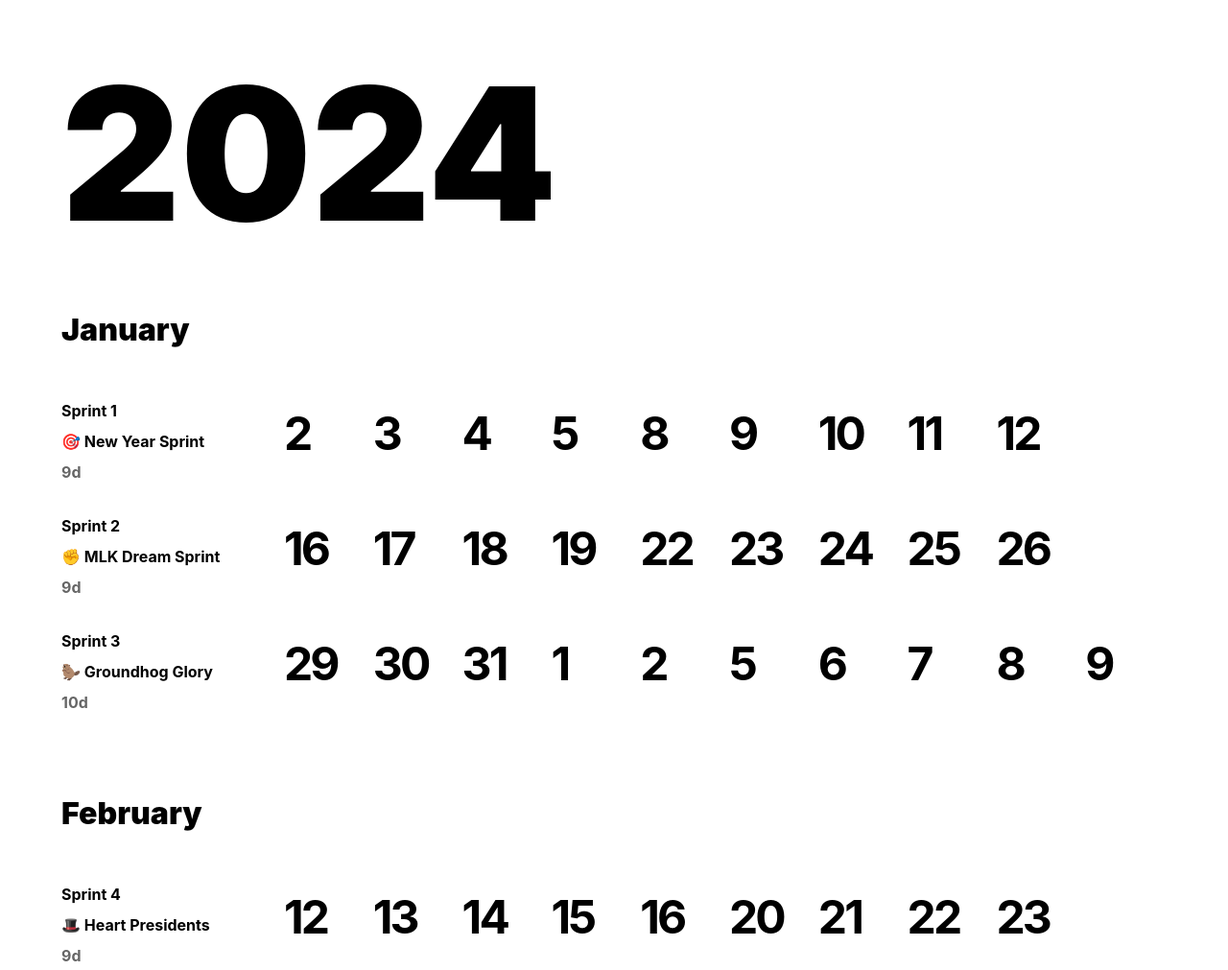
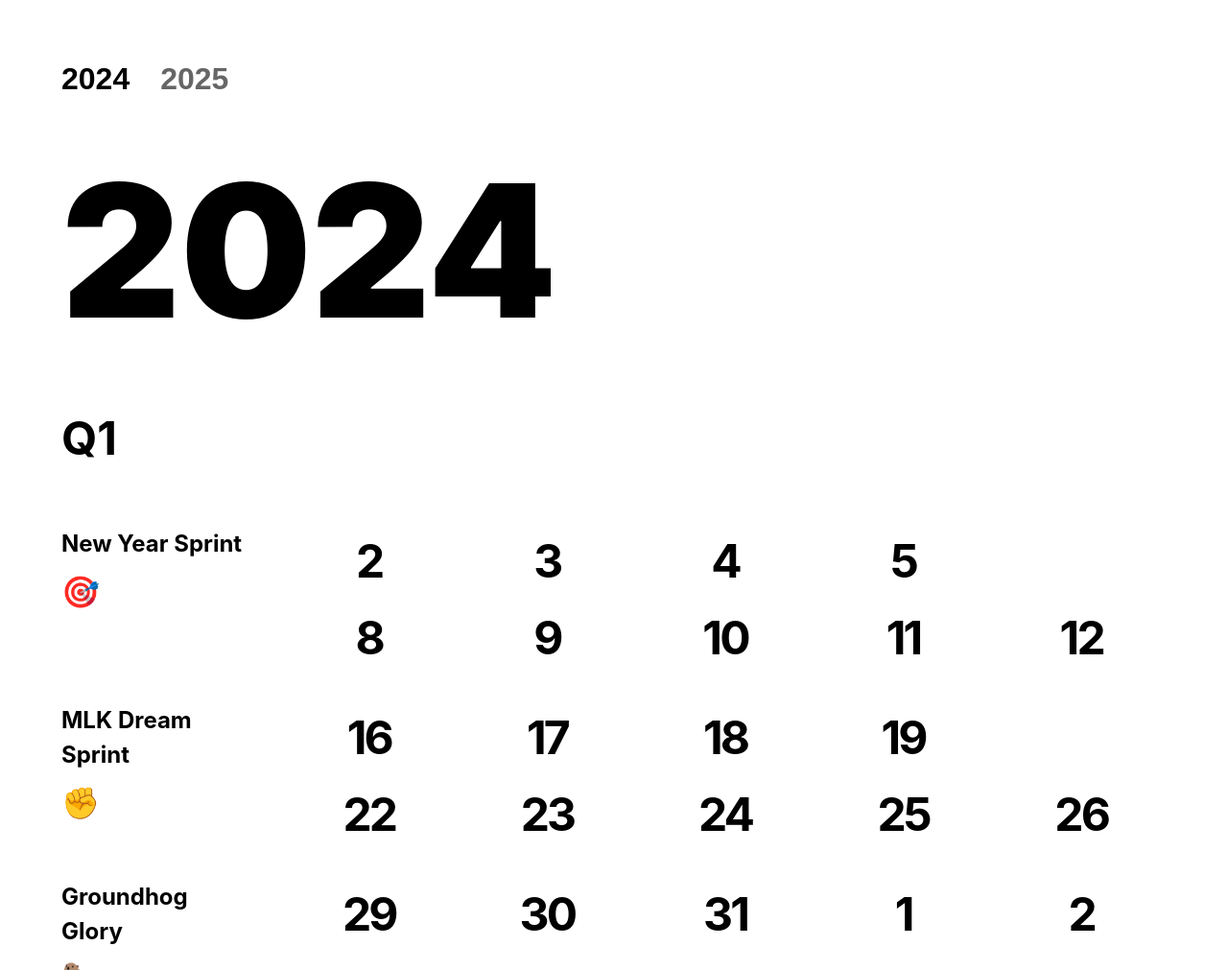
Before and after one commit to moonadesign/sprinter-nav, a website: page index.html in a window 1280 px wide. Shown: the top 1011 px of the page at 96% size. Drawn offline with Linux system fonts and the light colour scheme.

Commit message:
Update UI to work with new files

```diff
--- a/index.html
+++ b/index.html
@@ -1,16 +1,13 @@
 <!DOCTYPE html>
-<html lang="en">
+<html>
   <head>
-    <meta charset="UTF-8">
-    <meta name="viewport" content="width=device-width, initial-scale=1.0">
-    <title>Sprint Calendar 2024</title>
-    <link rel="stylesheet" href="styles.css">
+    <title>Sprint Navigator</title>
+    <link rel="stylesheet" href="styles.css" />
   </head>
   <body>
-    <main>
+    <div id="year-tabs"></div>
     <h1>2024</h1>
     <div id="sprints"></div>
-    </main>
     <script src="scripts.js"></script>
   </body>
 </html>
--- a/scripts.js
+++ b/scripts.js
@@ -1,39 +1,86 @@
-async function loadSprints() {
-    const response = await fetch('sprints.json');
-    const sprints = await response.json();
-    const container = document.getElementById('sprints');
+async function loadSprints(year = '24') {
+  const response = await fetch(`sprints-${year}.json`)
+  const sprints = await response.json()
+  const container = document.getElementById('sprints')
+  container.innerHTML = '' // Clear existing sprints
 
-    let currentMonth = '';
+  // Update the year in h1
+  document.querySelector('h1').textContent = `20${year}`
 
-    sprints.forEach((sprint, i) => {
-        const month = sprint.days?.length ? new Date(sprint.days[0]).toLocaleString('default', { month: 'long' }) : '';
-        if (month && month !== currentMonth) {
-            currentMonth = month;
-            const monthDiv = document.createElement('div');
-            monthDiv.className = 'month';
-            monthDiv.textContent = month;
-            container.appendChild(monthDiv);
+  // Group sprints into quarters (6 sprints per quarter)
+  for (let quarter = 0; quarter < 4; quarter++) {
+    const quarterDiv = document.createElement('div')
+    quarterDiv.className = 'quarter'
+    quarterDiv.innerHTML = `<h2>Q${quarter + 1}</h2>`
+
+    const sprintsInQuarter = sprints.slice(quarter * 6, (quarter + 1) * 6)
+
+    sprintsInQuarter.forEach(sprint => {
+      const div = document.createElement('div')
+      div.className = 'sprint'
+
+      // Group days into weeks
+      const weeks = []
+      let currentWeek = []
+      sprint.days?.forEach(date => {
+        const day = new Date(date + 'T00:00:00')
+        currentWeek.push(day)
+        if (day.getDay() === 5 || date === sprint.days[sprint.days.length - 1]) {
+          // Friday or last day
+          // Pad the week with empty days if needed
+          while (currentWeek.length < 5) {
+            currentWeek.push(null)
+          }
+          weeks.push(currentWeek)
+          currentWeek = []
         }
+      })
 
-        const div = document.createElement('div');
-        div.className = 'sprint';
+      div.innerHTML = `
+        <div class="sprint-info">
+          <div>${sprint.name}</div>
+          <div class="sprint-emoji">${sprint.emoji}</div>
+        </div>
+        <div class="days">
+          ${weeks
+            .map(
+              week => `
+            <div class="week">
+              ${week
+                .map(day => (day ? `<div class="day">${day.getDate()}</div>` : `<div class="day empty"></div>`))
+                .join('')}
+            </div>
+          `,
+            )
+            .join('')}
+        </div>
+      `
+      quarterDiv.appendChild(div)
+    })
 
-        div.innerHTML = `
-            <div class="sprint-info">
-                <div>Sprint ${i + 1}</div>
-                <div>${sprint.emoji} ${sprint.nickname}</div>
-                <div class="workdays">${sprint.days?.length || 0}d</div>
-            </div>
-            <div class="days">
-                ${sprint.days?.map(date => {
-                    const day = new Date(date + 'T00:00:00');
-                    console.log('Date string:', date, 'Parsed date:', day, 'Day of month:', day.getDate());
-                    return `<div class="day">${day.getDate()}</div>`;
-                }).join('') || ''}
-            </div>
-        `;
-        container.appendChild(div);
-    });
+    container.appendChild(quarterDiv)
+  }
 }
 
-document.addEventListener('DOMContentLoaded', loadSprints);
+function setupTabs() {
+  const years = ['24', '25']
+  const tabsContainer = document.getElementById('year-tabs')
+
+  years.forEach(year => {
+    const tab = document.createElement('button')
+    tab.textContent = `20${year}`
+    tab.onclick = () => {
+      // Update active tab
+      document.querySelectorAll('#year-tabs button').forEach(t => t.classList.remove('active'))
+      tab.classList.add('active')
+      // Load sprints for selected year
+      loadSprints(year)
+    }
+    tabsContainer.appendChild(tab)
+  })
+
+  // Activate first tab
+  tabsContainer.firstChild.click()
+}
+
+document.addEventListener('DOMContentLoaded', setupTabs)
--- a/sprints.json
+++ /dev/null
@@ -1,396 +0,0 @@
-[
-  {
-    "nickname": "New Year Sprint",
-    "emoji": "🎯",
-    "days": [
-      "2024-01-02",
-      "2024-01-03",
-      "2024-01-04",
-      "2024-01-05",
-      "2024-01-08",
-      "2024-01-09",
-      "2024-01-10",
-      "2024-01-11",
-      "2024-01-12"
-    ]
-  },
-  {
-    "nickname": "MLK Dream Sprint",
-    "emoji": "✊",
-    "days": [
-      "2024-01-16",
-      "2024-01-17",
-      "2024-01-18",
-      "2024-01-19",
-      "2024-01-22",
-      "2024-01-23",
-      "2024-01-24",
-      "2024-01-25",
-      "2024-01-26"
-    ]
-  },
-  {
-    "nickname": "Groundhog Glory",
-    "emoji": "🦫",
-    "days": [
-      "2024-01-29",
-      "2024-01-30",
-      "2024-01-31",
-      "2024-02-01",
-      "2024-02-02",
-      "2024-02-05",
-      "2024-02-06",
-      "2024-02-07",
-      "2024-02-08",
-      "2024-02-09"
-    ]
-  },
-  {
-    "nickname": "Heart Presidents",
-    "emoji": "🎩",
-    "days": [
-      "2024-02-12",
-      "2024-02-13",
-      "2024-02-14",
-      "2024-02-15",
-      "2024-02-16",
-      "2024-02-20",
-      "2024-02-21",
-      "2024-02-22",
-      "2024-02-23"
-    ]
-  },
-  {
-    "nickname": "Leap Year Leap",
-    "emoji": "🦘",
-    "days": [
-      "2024-02-26",
-      "2024-02-27",
-      "2024-02-28",
-      "2024-02-29",
-      "2024-03-01",
-      "2024-03-04",
-      "2024-03-05",
-      "2024-03-06",
-      "2024-03-07",
-      "2024-03-08"
-    ]
-  },
-  {
-    "nickname": "Shamrock Sprint",
-    "emoji": "☘️",
-    "days": [
-      "2024-03-11",
-      "2024-03-12",
-      "2024-03-13",
-      "2024-03-14",
-      "2024-03-15",
-      "2024-03-18",
-      "2024-03-19",
-      "2024-03-20",
-      "2024-03-21",
-      "2024-03-22"
-    ]
-  },
-  {
-    "nickname": "Q1 Off Week",
-    "emoji": "🌴",
-    "days": ["2024-03-25", "2024-03-26", "2024-03-27", "2024-03-28", "2024-03-29"]
-  },
-  {
-    "nickname": "Easter Hop",
-    "emoji": "🐰",
-    "days": [
-      "2024-04-02",
-      "2024-04-03",
-      "2024-04-04",
-      "2024-04-05",
-      "2024-04-08",
-      "2024-04-09",
-      "2024-04-10",
-      "2024-04-11",
-      "2024-04-12"
-    ]
-  },
-  {
-    "nickname": "Tax Trek",
-    "emoji": "📊",
-    "days": [
-      "2024-04-15",
-      "2024-04-16",
-      "2024-04-17",
-      "2024-04-18",
-      "2024-04-19",
-      "2024-04-22",
-      "2024-04-23",
-      "2024-04-24",
-      "2024-04-25",
-      "2024-04-26"
-    ]
-  },
-  {
-    "nickname": "Mayo Fiesta",
-    "emoji": "🪅",
-    "days": [
-      "2024-04-29",
-      "2024-04-30",
-      "2024-05-01",
-      "2024-05-02",
-      "2024-05-03",
-      "2024-05-06",
-      "2024-05-07",
-      "2024-05-08",
-      "2024-05-09",
-      "2024-05-10"
-    ]
-  },
-  {
-    "nickname": "Thirty Eight",
-    "emoji": "🎂",
-    "days": [
-      "2024-05-13",
-      "2024-05-14",
-      "2024-05-15",
-      "2024-05-16",
-      "2024-05-17",
-      "2024-05-20",
-      "2024-05-21",
-      "2024-05-22",
-      "2024-05-23",
-      "2024-05-24"
-    ]
-  },
-  {
-    "nickname": "Memorial March",
-    "emoji": "🎖️",
-    "days": [
-      "2024-05-28",
-      "2024-05-29",
-      "2024-05-30",
-      "2024-05-31",
-      "2024-06-03",
-      "2024-06-04",
-      "2024-06-05",
-      "2024-06-06",
-      "2024-06-07"
-    ]
-  },
-  {
-    "nickname": "Juneteenth Journey",
-    "emoji": "⭐",
-    "days": [
-      "2024-06-10",
-      "2024-06-11",
-      "2024-06-12",
-      "2024-06-13",
-      "2024-06-14",
-      "2024-06-17",
-      "2024-06-18",
-      "2024-06-20",
-      "2024-06-21"
-    ]
-  },
-  {
-    "nickname": "Q2 Off Week",
-    "emoji": "✌🏼",
-    "days": ["2024-06-24", "2024-06-25", "2024-06-26", "2024-06-27", "2024-06-28"]
-  },
-  {
-    "nickname": "Independence Dash",
-    "emoji": "🎆",
-    "days": [
-      "2024-07-01",
-      "2024-07-02",
-      "2024-07-03",
-      "2024-07-05",
-      "2024-07-08",
-      "2024-07-09",
-      "2024-07-10",
-      "2024-07-11",
-      "2024-07-12"
-    ]
-  },
-  {
-    "nickname": "Midsummer Surge",
-    "emoji": "🌊",
-    "days": [
-      "2024-07-15",
-      "2024-07-16",
-      "2024-07-17",
-      "2024-07-18",
-      "2024-07-19",
-      "2024-07-22",
-      "2024-07-23",
-      "2024-07-24",
-      "2024-07-25",
-      "2024-07-26"
-    ]
-  },
-  {
-    "nickname": "August Ascent",
-    "emoji": "🚀",
-    "days": [
-      "2024-07-29",
-      "2024-07-30",
-      "2024-07-31",
-      "2024-08-01",
-      "2024-08-02",
-      "2024-08-05",
-      "2024-08-06",
-      "2024-08-07",
-      "2024-08-08",
-      "2024-08-09"
-    ]
-  },
-  {
-    "nickname": "Back to School",
-    "emoji": "📚",
-    "days": [
-      "2024-08-12",
-      "2024-08-13",
-      "2024-08-14",
-      "2024-08-15",
-      "2024-08-16",
-      "2024-08-19",
-      "2024-08-20",
-      "2024-08-21",
-      "2024-08-22",
-      "2024-08-23"
-    ]
-  },
-  {
-    "nickname": "Labor Day Launch",
-    "emoji": "🛠️",
-    "days": [
-      "2024-08-26",
-      "2024-08-27",
-      "2024-08-28",
-      "2024-08-29",
-      "2024-08-30",
-      "2024-09-03",
-      "2024-09-04",
-      "2024-09-05",
-      "2024-09-06"
-    ]
-  },
-  {
-    "nickname": "Fall Forward",
-    "emoji": "🍂",
-    "days": [
-      "2024-09-09",
-      "2024-09-10",
-      "2024-09-11",
-      "2024-09-12",
-      "2024-09-13",
-      "2024-09-16",
-      "2024-09-17",
-      "2024-09-18",
-      "2024-09-19",
-      "2024-09-20"
-    ]
-  },
-  {
-    "nickname": "Q3 Off Week",
-    "emoji": "🏖️",
-    "days": ["2024-09-23", "2024-09-24", "2024-09-25", "2024-09-26", "2024-09-27"]
-  },
-  {
-    "nickname": "October Opening",
-    "emoji": "🎃",
-    "days": [
-      "2024-09-30",
-      "2024-10-01",
-      "2024-10-02",
-      "2024-10-03",
-      "2024-10-04",
-      "2024-10-07",
-      "2024-10-08",
-      "2024-10-09",
-      "2024-10-10",
-      "2024-10-11"
-    ]
-  },
-  {
-    "nickname": "Harvest Hustle",
-    "emoji": "🌾",
-    "days": [
-      "2024-10-14",
-      "2024-10-15",
-      "2024-10-16",
-      "2024-10-17",
-      "2024-10-18",
-      "2024-10-21",
-      "2024-10-22",
-      "2024-10-23",
-      "2024-10-24",
-      "2024-10-25"
-    ]
-  },
-  {
-    "nickname": "Halloween Hurrah",
-    "emoji": "👻",
-    "days": [
-      "2024-10-28",
-      "2024-10-29",
-      "2024-10-30",
-      "2024-10-31",
-      "2024-11-01",
-      "2024-11-04",
-      "2024-11-05",
-      "2024-11-06",
-      "2024-11-07",
-      "2024-11-08"
-    ]
-  },
-  {
-    "nickname": "Veterans Victory",
-    "emoji": "🎖️",
-    "days": [
-      "2024-11-12",
-      "2024-11-13",
-      "2024-11-14",
-      "2024-11-15",
-      "2024-11-18",
-      "2024-11-19",
-      "2024-11-20",
-      "2024-11-21",
-      "2024-11-22"
-    ]
-  },
-  {
-    "nickname": "Turkey Trot",
-    "emoji": "🦃",
-    "days": [
-      "2024-11-25",
-      "2024-11-26",
-      "2024-11-27",
-      "2024-11-29",
-      "2024-12-02",
-      "2024-12-03",
-      "2024-12-04",
-      "2024-12-05",
-      "2024-12-06"
-    ]
-  },
-  {
-    "nickname": "December Dash",
-    "emoji": "🎄",
-    "days": [
-      "2024-12-09",
-      "2024-12-10",
-      "2024-12-11",
-      "2024-12-12",
-      "2024-12-13",
-      "2024-12-16",
-      "2024-12-17",
-      "2024-12-18",
-      "2024-12-19",
-      "2024-12-20"
-    ]
-  },
-  {
-    "nickname": "Q4 Off Week",
-    "emoji": "🎉",
-    "days": ["2024-12-23", "2024-12-24", "2024-12-25", "2024-12-26", "2024-12-27", "2024-12-30", "2024-12-31"]
-  }
-]
--- a/styles.css
+++ b/styles.css
@@ -14,6 +14,25 @@ body {
   color: var(--black);
 }
 
+#year-tabs {
+  margin-bottom: 4rem;
+}
+
+#year-tabs button {
+  font-size: 2rem;
+  font-weight: 900;
+  background: none;
+  border: none;
+  padding: 0;
+  margin-right: 2rem;
+  color: var(--gray);
+  cursor: pointer;
+}
+
+#year-tabs button.active {
+  color: var(--black);
+}
+
 h1 {
   font-size: clamp(4rem, 20vw, 12rem);
   font-weight: 900;
@@ -21,7 +40,7 @@ h1 {
   line-height: 1;
 }
 
-.month {
+.quarter {
   font-size: 2rem;
   font-weight: 900;
   margin: 4rem 0 2rem;
@@ -34,13 +53,15 @@ h1 {
   padding: 1rem 0;
 }
 
-.sprint:last-child {
-  border-bottom: 1px solid var(--black);
+.days {
+  display: flex;
+  flex-direction: column;
+  gap: 0.5rem;
 }
 
-.days {
+.week {
   display: grid;
-  grid-template-columns: repeat(10, 1fr);
+  grid-template-columns: repeat(5, 1fr);
   gap: 0.5rem;
 }
 
@@ -48,7 +69,11 @@ h1 {
   font-size: 3rem;
   font-weight: 700;
   letter-spacing: -0.06em;
-  width: 2rem;
+  text-align: center;
+}
+
+.day.empty {
+  visibility: hidden;
 }
 
 .sprint-info {
@@ -56,6 +81,11 @@ h1 {
   flex-direction: column;
   gap: 0.5rem;
   font-weight: 700;
+  font-size: 1.5rem;
+}
+
+.sprint-emoji {
+  font-size: 2rem;
 }
 
 .workdays {
```
Also changed, not shown: prompts.knowledge.md (deleted, +0 -35 lines), README.md. Lines whose indentation alone changed are shown as unchanged.
